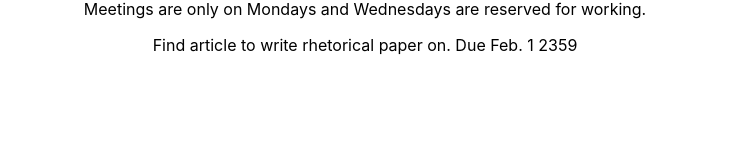
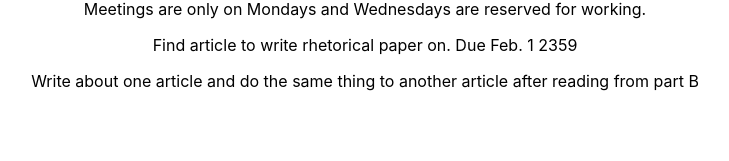
Before and after one commit to jsoomie/school-notebook, a React (Create React App) app: page /english in a window 1280 px wide. Shown: the part 119-280 px from the top of the page, without its empty margins (275-1004 px from the left). Built offline with nearby package versions, Linux system fonts and the light colour scheme.

Commit message:
chore: add english works

```diff
--- a/src/pages/English/English.tsx
+++ b/src/pages/English/English.tsx
@@ -9,6 +9,10 @@ export const English = () => {
         Meetings are only on Mondays and Wednesdays are reserved for working.
       </p>
       <p>Find article to write rhetorical paper on. Due Feb. 1 2359</p>
+      <p>
+        Write about one article and do the same thing to another article after
+        reading from part B
+      </p>
     </div>
   );
 };
```
